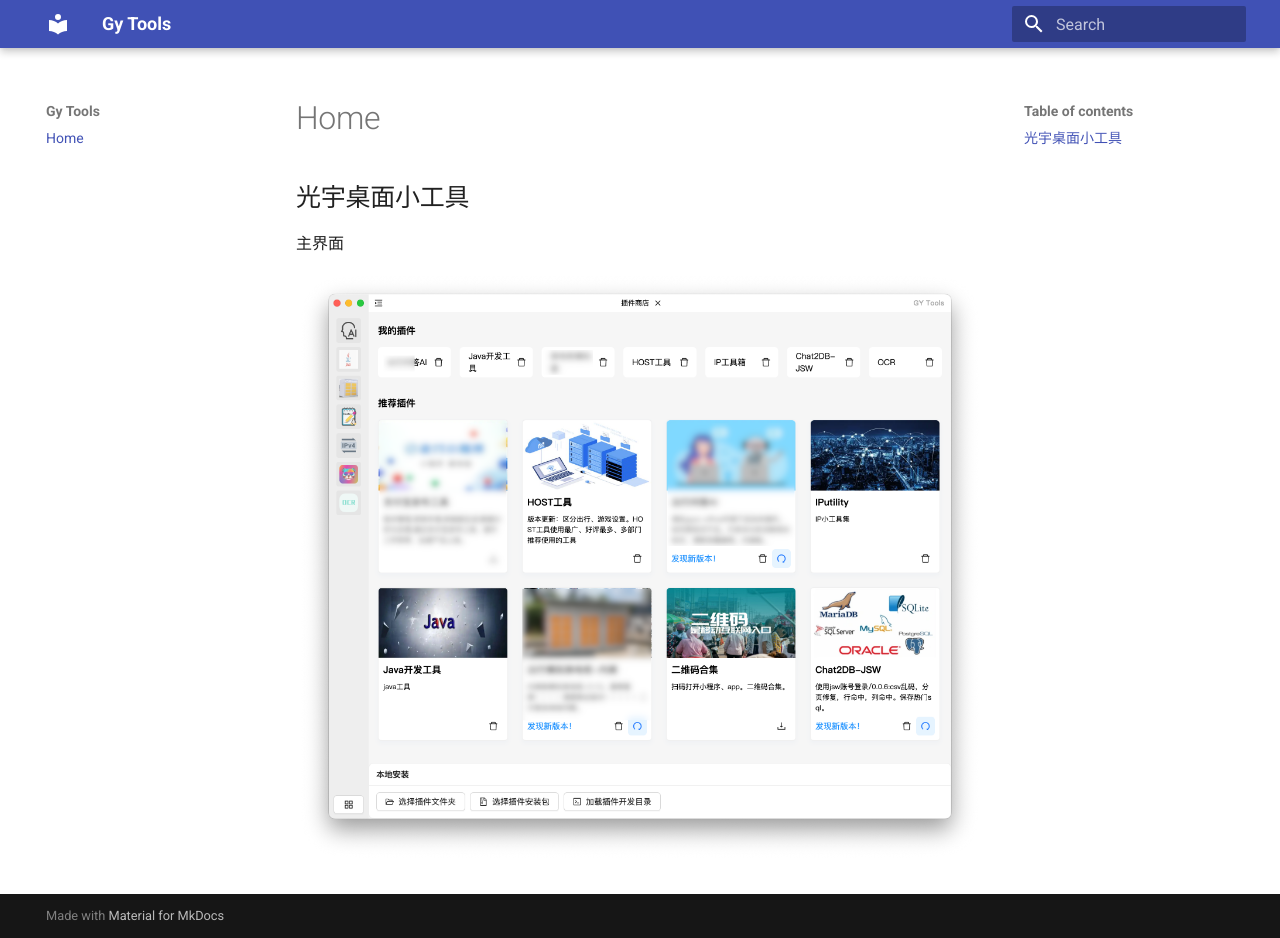
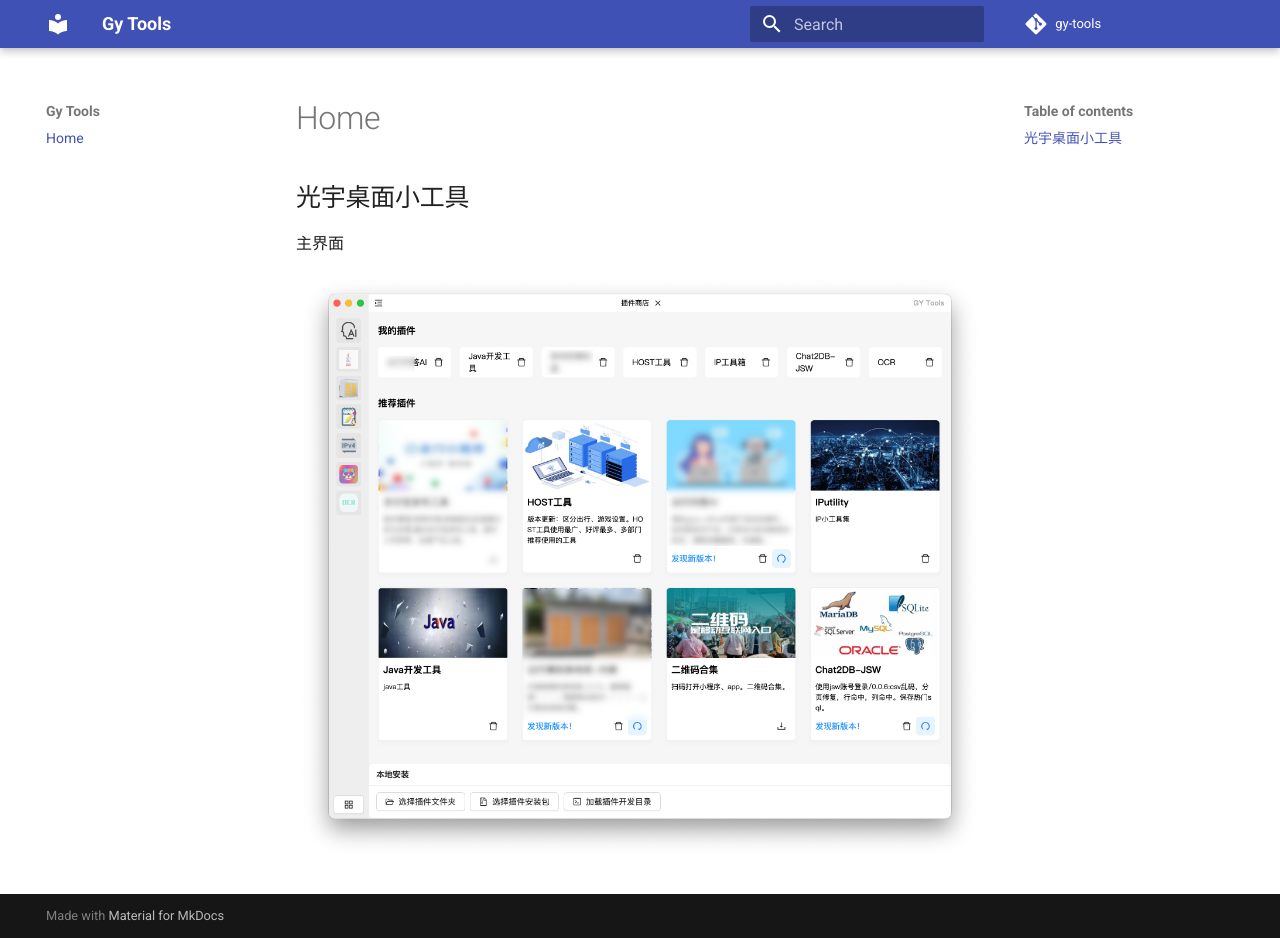
Before and after one commit to wjm0913/gy-tools, an MkDocs documentation site: the page built from docs/index.md, in a window 1280 px wide and 938 px high. Built offline with MkDocs 1.6.1 and Material for MkDocs 9.7.7, drawn with Linux system fonts in a browser that asks for light colours; comment, search, counter and statistics services are not loaded.

Commit message:
docs: 为mkd页面增加 源码链接

```diff
--- a/mkdocs.yml
+++ b/mkdocs.yml
@@ -1,5 +1,7 @@
 # gy-tools
 site_name: Gy Tools
 site_url: https://gyyx.github.io/gy-tools
+repo_url: https://github.com/gyyx/gy-tools
+repo_name: "gy-tools"
 theme:
   name: material
```
